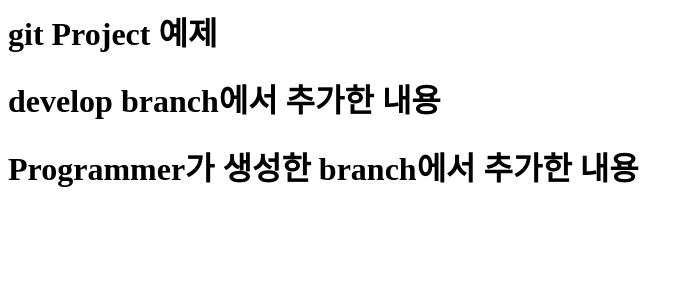
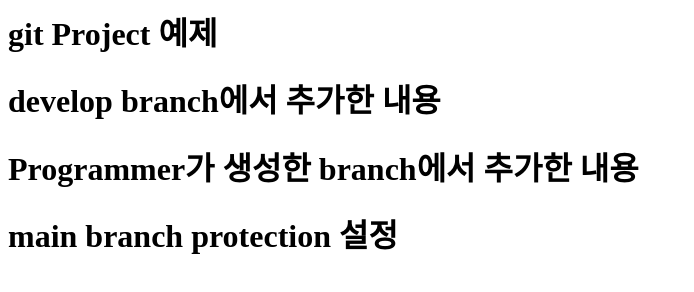
Before and after one commit to wolsoo/git_Project_OSS4, a plain HTML site: page index.html in a window 1280 px wide. Shown: the whole page, without its empty margins (0-694 px from the left). Drawn offline with Linux system fonts and the light colour scheme.

Commit message:
pro commit 1

```diff
--- a/index.html
+++ b/index.html
@@ -7,6 +7,6 @@
 
         <h1> Programmer가 생성한 branch에서 추가한 내용</h1>
 
-
+        <h1> main branch protection 설정</h1>
     </body>
 </html>
```
